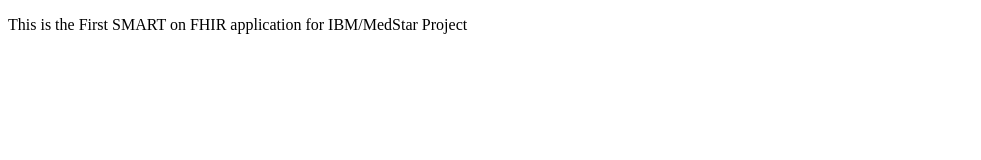
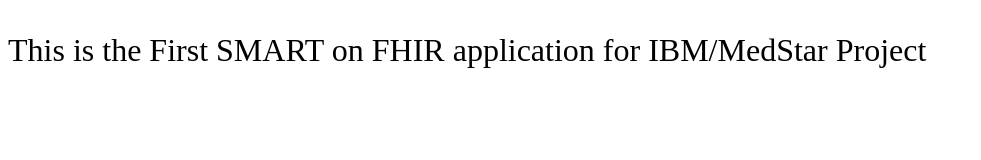
Before and after one commit to josephb1941/IBM-MedStar-BEST, a plain HTML site: page index.html in a window 1280 px wide. Shown: the whole page, without its empty margins (0-981 px from the left). Drawn offline with nearby package versions, Linux system fonts and the light colour scheme.

Commit message:
iterating....

```diff
--- a/index.html
+++ b/index.html
@@ -7,7 +7,8 @@
 	<script src='loadData.js'></script>
 	 <script src='fhir-client-v0.1.12.js'></script>
 
-	<script src='bluebird.js'></script>
+	 <script src='bluebird.js'></script>
+	 <link rel='stylesheet' type='text/css' href='app.css'>
 
 	 <title>First SMART on FHIR</title>
 
```
